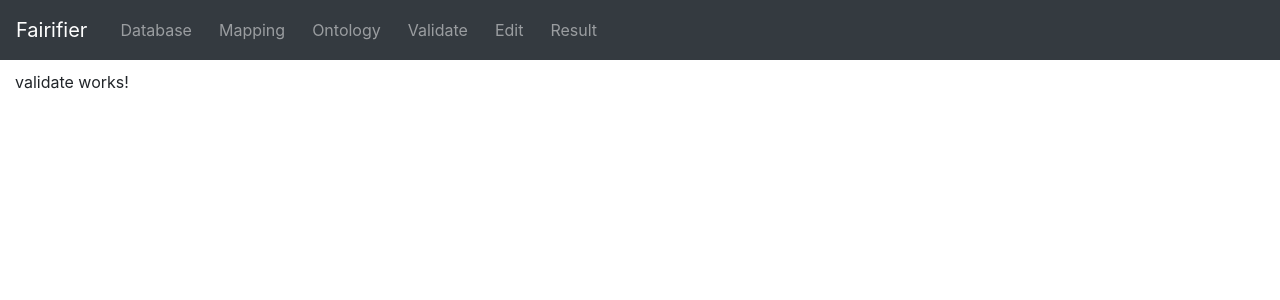
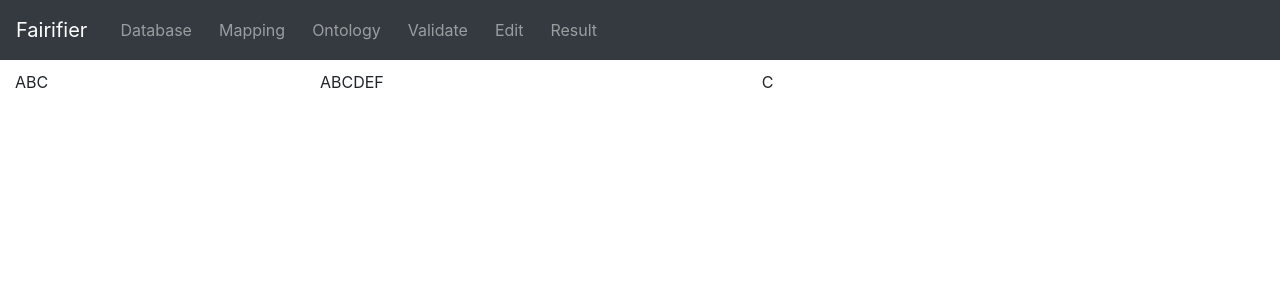
Before and after one commit to MaastrichtU-CDS/fairsights_fairifier-frontend, an Angular app: page /validate in a window 1280 px wide. Shown: the top 300 px of the page. Built offline with nearby package versions, Linux system fonts and the light colour scheme.

Commit message:
Started on the validator component

```diff
--- a/src/app/validate/validate.component.html
+++ b/src/app/validate/validate.component.html
@@ -1,3 +1,24 @@
 <div class="container-fluid" style="margin-top: 70px;">
-  validate works!
+  <div class="row justify-content-around h-100">
+
+    <div  class="col-md-3">
+      {{sqlQuery}}
+    </div>
+
+    <div  class="col-md-4">
+      <div class="row">
+      <div class="col-xs-2">
+        ABC
+      </div>
+      <div class="col-xs-2">
+        DEF
+      </div>
+    </div>
+  </div>
+
+    <div  class="col-md-5">
+        C
+    </div>
+
+  </div>
 </div>
--- a/src/app/validate/validate.component.ts
+++ b/src/app/validate/validate.component.ts
@@ -1,4 +1,5 @@
 import { Component, OnInit } from '@angular/core';
+import { MessageService } from '../service/message.service';
 
 @Component({
   selector: 'app-validate',
@@ -10,6 +11,19 @@ export class ValidateComponent implements OnInit {
   constructor() { }
 
   ngOnInit() {
+    this.tester();
   }
 
+  useLimit = false;
+  resultsAmount = 5;
+  sqlQuery = '';
+  testCounter = 0;
+
+  tester() {
+    while (this.testCounter < 1)
+    {
+      this.testCounter += 1,
+      this.sqlQuery += 'ABC '
+    }
+  }
 }
```
